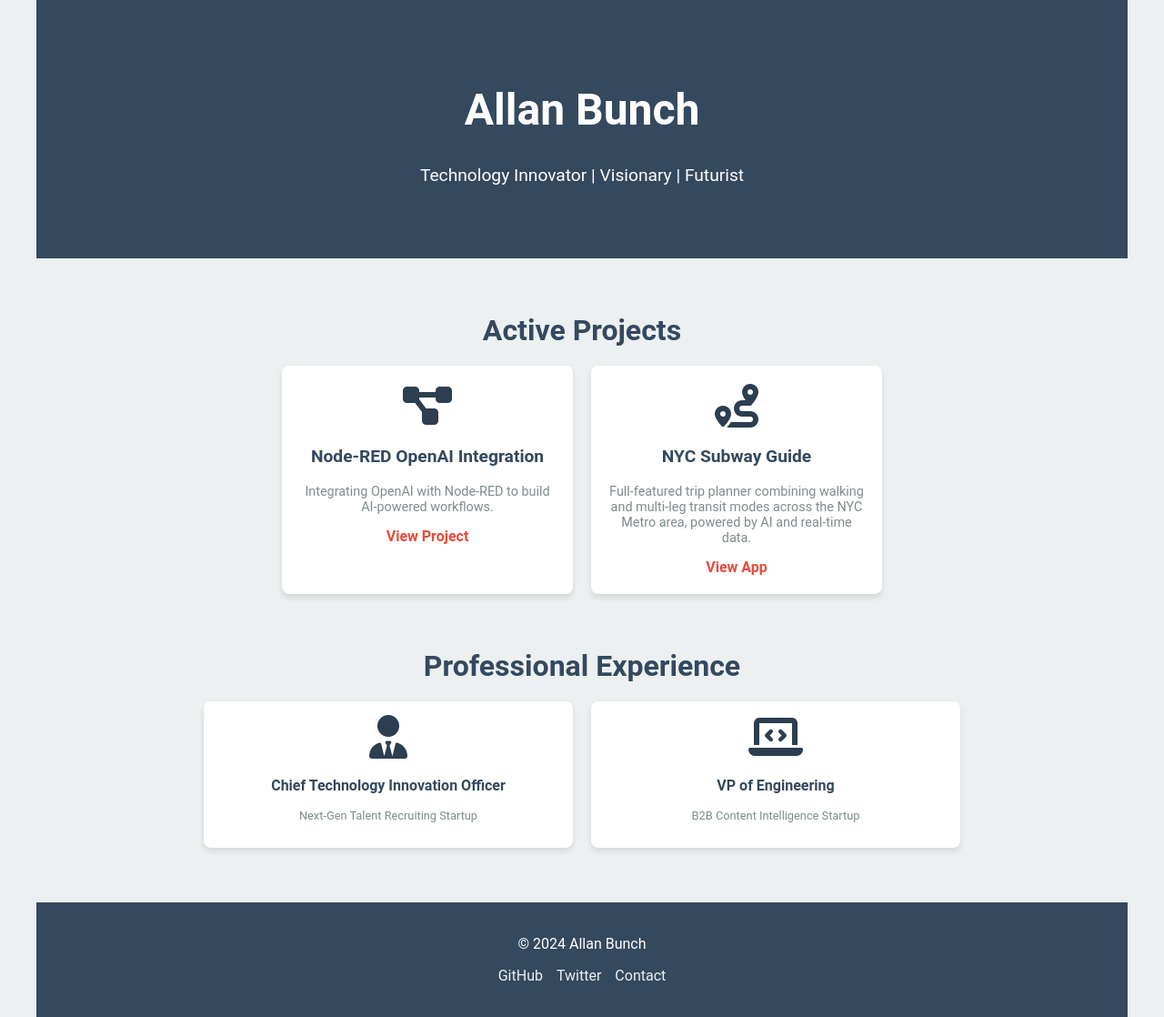
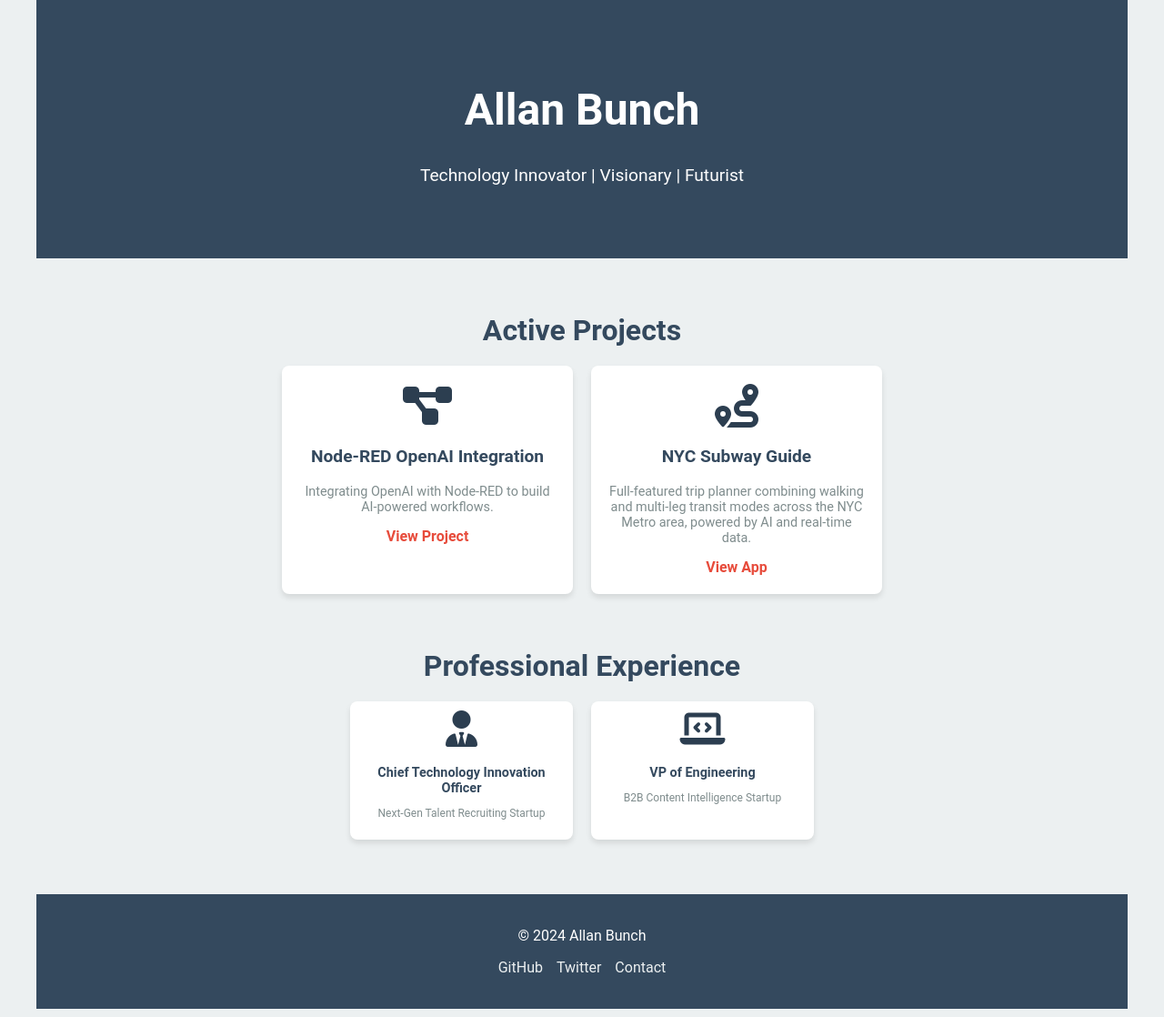
Before and after one commit to allanbunch/allanbunch.github.io, a Jekyll site: the page built from index.html, in a window 1280 px wide. Shown: the whole page at 91% size. Built offline with Jekyll 4.4.1, drawn with Linux system fonts in a browser that asks for light colours.

Commit message:
Implementing smaller professional experience cards.

```diff
--- a/assets/css/style.scss
+++ b/assets/css/style.scss
@@ -103,30 +103,49 @@
 
 /* Smaller Professional Experience Cards */
 .cards-section.professional-experience .card {
-  flex: 1 1 calc(33% - 20px); /* Three cards per row */
-  max-width: calc(33% - 20px);
-  padding: 15px; /* Reduced padding */
-  font-size: 0.9rem; /* Smaller font size */
+  flex: 1 1 calc(20% - 15px); /* Four cards per row */
+  max-width: calc(20% - 15px);
+  padding: 10px; /* Reduced padding */
+  font-size: 0.8rem; /* Smaller font size */
+}
+
+.cards-section.professional-experience .card i {
+  font-size: 2.5rem; /* Slightly smaller icon */
 }
 
 .cards-section.professional-experience .card h3 {
-  font-size: 1rem; /* Smaller heading */
+  font-size: 0.9rem; /* Smaller heading */
+  margin-bottom: 5px;
 }
 
 .cards-section.professional-experience .card p {
-  font-size: 0.8rem; /* Smaller paragraph text */
+  font-size: 0.75rem; /* Smaller paragraph text */
 }
 
+.cards-section.professional-experience .card:hover {
+  transform: translateY(-5px);
+  box-shadow: 0 8px 12px rgba(0, 0, 0, 0.2);
+}
+
+
 /* Responsive Adjustments */
+@media (max-width: 1024px) {
+  .cards-section.professional-experience .card {
+    flex: 1 1 calc(25% - 15px); /* Three cards per row on medium screens */
+    max-width: calc(25% - 15px);
+  }
+}
+
 @media (max-width: 768px) {
-  .cards-container .card {
-    flex: 1 1 calc(50% - 20px); /* Two cards per row on smaller screens */
+  .cards-section.professional-experience .card {
+    flex: 1 1 calc(33.33% - 15px); /* Two cards per row on smaller screens */
+    max-width: calc(33.33% - 15px);
   }
 }
 
 @media (max-width: 480px) {
-  .cards-container .card {
-    flex: 1 1 100%; /* Full-width cards for small screens */
+  .cards-section.professional-experience .card {
+    flex: 1 1 100%; /* Full-width cards on very small screens */
   }
 }
 
```
